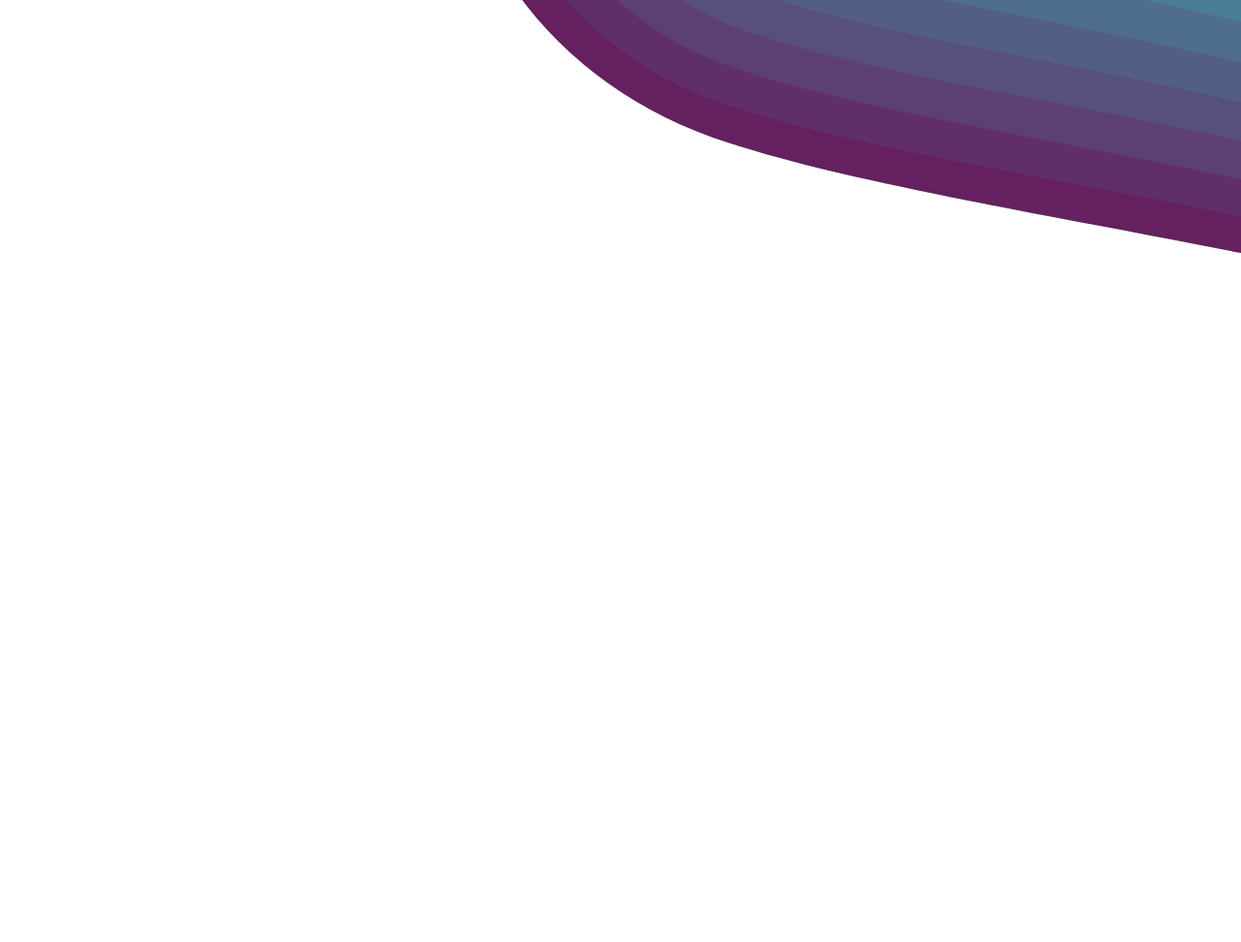
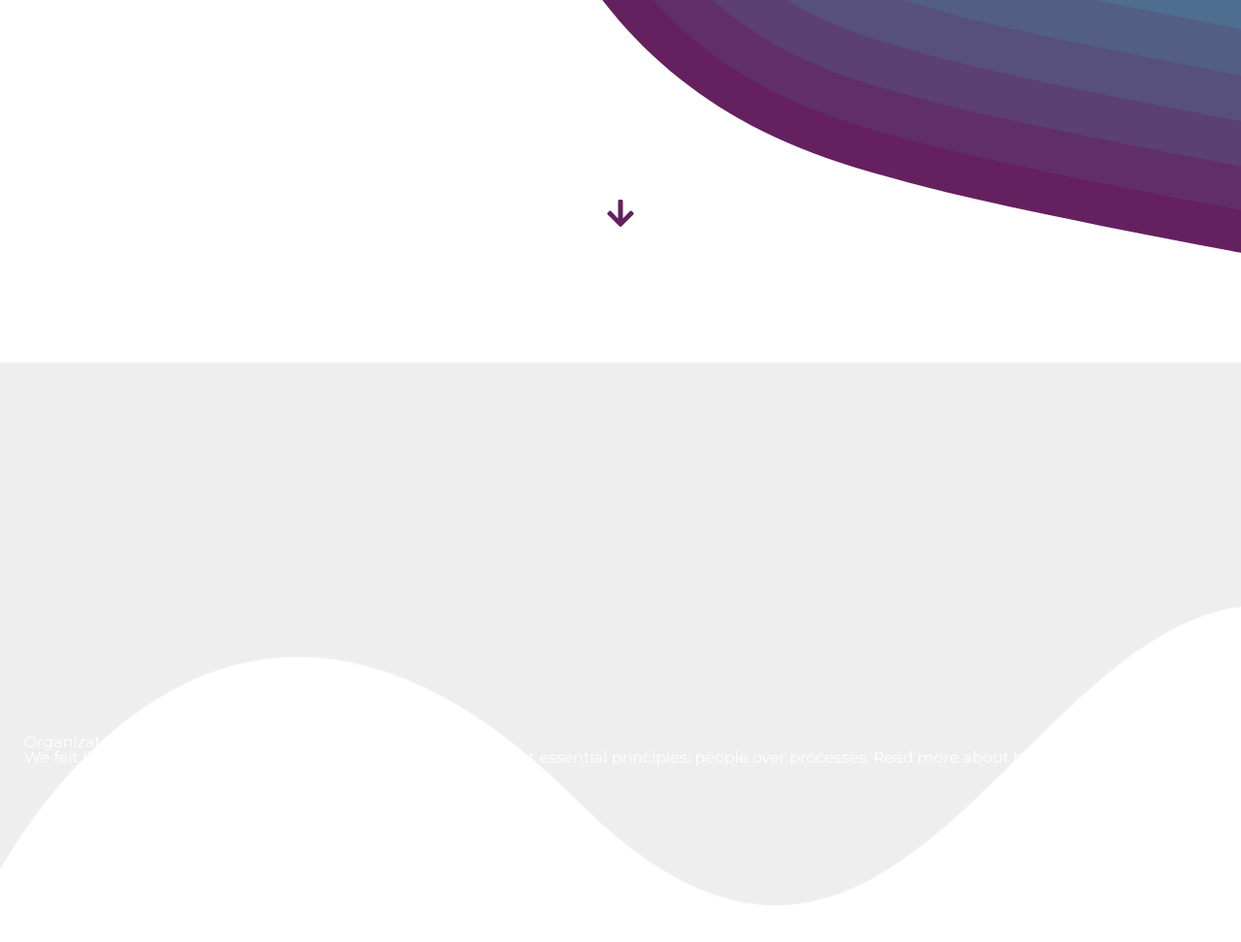
Before and after one commit to piotr10111/autonomus_robotized, a website: page src/index.html in a window 1280 px wide. Shown: the part 516-1488 px from the top of the page at 97% size. Before the commit the page ends 800 px from the top, so only its background shows below. Drawn offline with Linux system fonts and the light colour scheme.

Commit message:
Started -> section about

```diff
--- a/src/index.html
+++ b/src/index.html
@@ -12,6 +12,7 @@
     <title>Autonomous & Robotized Life 2018</title>
 
     <link href="https://fonts.googleapis.com/css?family=Montserrat:400,700,800&amp;subset=latin-ext" rel="stylesheet">
+    <link rel="stylesheet" href="https://use.fontawesome.com/releases/v5.3.1/css/all.css" integrity="sha384-mzrmE5qonljUremFsqc01SB46JvROS7bZs3IO2EmfFsd15uHvIt+Y8vEf7N7fWAU" crossorigin="anonymous">
     <link rel="stylesheet" href="../dist/css/style.css">
 </head>
 
@@ -44,7 +45,8 @@
     </header>
 
     <main id="main" class="content" role="main">
-        <section class="section section__intro animated fadeIn" id="intro">
+
+        <section class="section section__intro" id="intro">
 
             <div class="section__container">
                 <header class="title__container">
@@ -56,14 +58,33 @@
                         <a href="#" class="button2">Dowiedz się więcej</a>
                     </div>
                 </header>
+                <div class="arrow bounce">
+                    <a class="fa fa-arrow-down fa-2x" href="#"></a>
+                </div>
             </div>
 
         </section>
-        <section class="section section__partners" id="partners">
+
+        <section class="section section__about wave" id="about">
+
+            <div class="section__container">
+                <div class="about__introduction--center">
+                    <h2>Organizatorzy</h2>
+                    <p>We felt like none of the existing tools emphasized one of the most essential principles: people over processes.
+                        Read more about how we try to change this.
+                    </p>
+                </div>
+            </div>
 
         </section>
 
-        <section class="section section__about" id="about"></section>
+        <section class="section section__partners" id="partners">
+
+            <div class="section__container">
+
+            </div>
+
+        </section>
         <section class="section section__contact" id="contact"></section>
     </main>
 
--- a/src/sass/main.scss
+++ b/src/sass/main.scss
@@ -13,6 +13,7 @@
 
 // Pages
 @import 'pages/_intro';
+@import 'pages/_about';
 
 html{
     margin: 0;
@@ -41,6 +42,3 @@ body {
     margin-right: auto;
     padding: 0 20px 0 20px;
 }
-.content {
-    background-color: #EEEEEE;
-}
--- /dev/null
+++ b/src/sass/pages/_about.scss
@@ -0,0 +1,21 @@
+.section__about {
+    width: 100%;
+    height: 70vh;
+    margin-top: 50px;
+}
+.wave{
+    position: relative;
+    background-color: #EEEEEE;
+
+    &:before {
+        content: '';
+        position: absolute;
+        bottom: 0;
+        left: 0;
+        width: 100%;
+        height: 310px;
+        background-image: url('../../src/images/wave.png');
+        background-size: cover;
+        background-repeat: no-repeat;
+    }
+}
--- a/src/sass/pages/_intro.scss
+++ b/src/sass/pages/_intro.scss
@@ -1,9 +1,10 @@
 .section__intro{
     background-image: url('../../src/images/background2.svg');
     background-size: cover;
-    height: 100vh;
+    height: 115vh;
     width: 100%;
     background-color: white;
+    margin-top: -80px;
     //position: relative;
 }
 .section__container {
@@ -15,6 +16,7 @@
     justify-content: center;
     align-items: center;
 }
+
 .title__container{
     //margin-left: 100px;
     text-align: center;
@@ -51,7 +53,34 @@
     color: white;
     box-shadow:rgba(255, 255, 255, 0.85) 0 0px 0px 2px inset;
     &:hover {
-        color: rgba(255, 255, 255, 0.85);
-    box-shadow: rgba(101, 32, 96, .85) 0 80px 0px 2px inset;
+        color: rgba(0, 0, 0, 0.85);
+    box-shadow: rgba(255, 255, 255, 0.85) 0 80px 0px 2px inset;
     }
 }
+
+.arrow {
+    text-align: center;
+    position: absolute;
+    top:90%;
+  }
+  .bounce {
+    -moz-animation: bounce 2s infinite;
+    -webkit-animation: bounce 2s infinite;
+    animation: bounce 2s infinite;
+  }
+  .fa-arrow-down {
+      text-decoration: none;
+      color: $purple;
+  }
+
+  @keyframes bounce {
+    0%, 20%, 50%, 80%, 100% {
+      transform: translateY(0);
+    }
+    40% {
+      transform: translateY(-30px);
+    }
+    60% {
+      transform: translateY(-15px);
+    }
+  }
```
Also changed, not shown: dist/css/style.css, dist/images/gg.jpg, dist/images/wave.png (added), dist/images/wave.webp (added), dist/index.html, src/images/gg.jpg, src/images/wave.png (added), src/sass/layout/_header.scss (line endings or trailing spaces).
